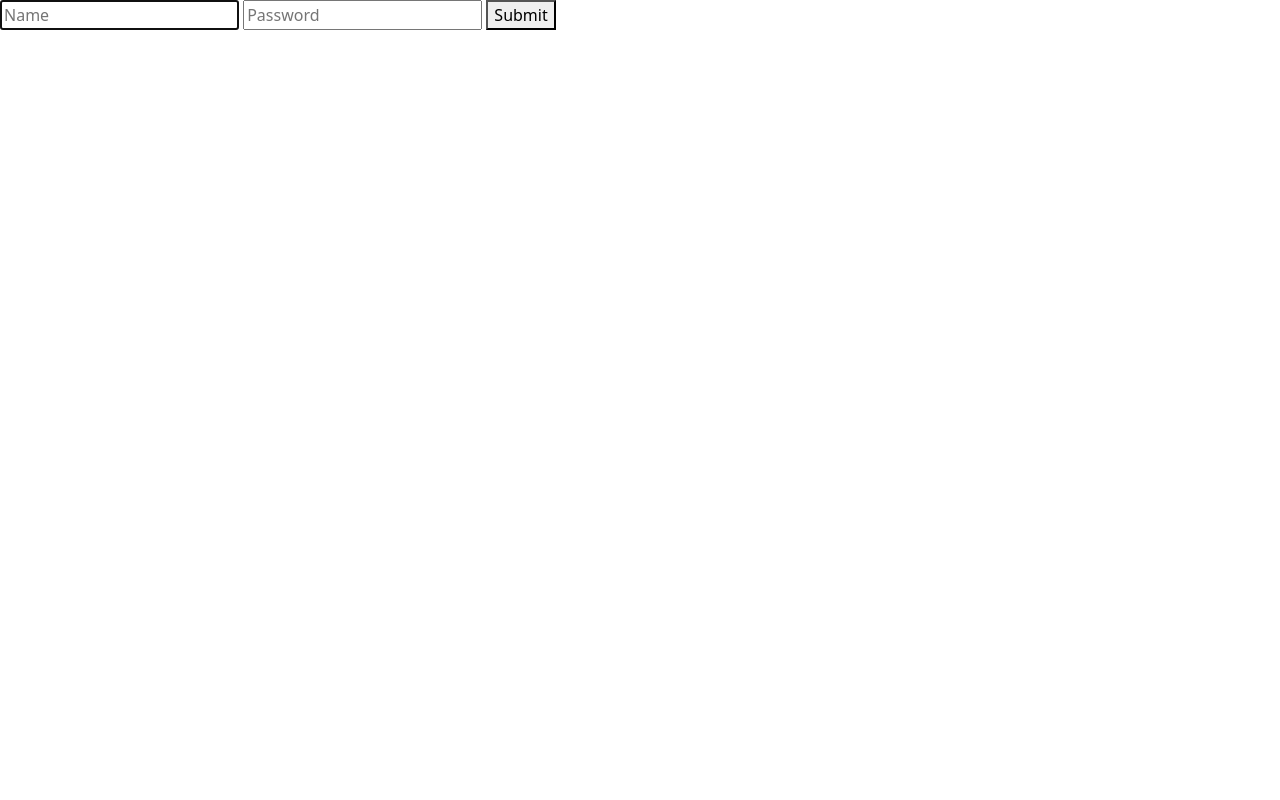
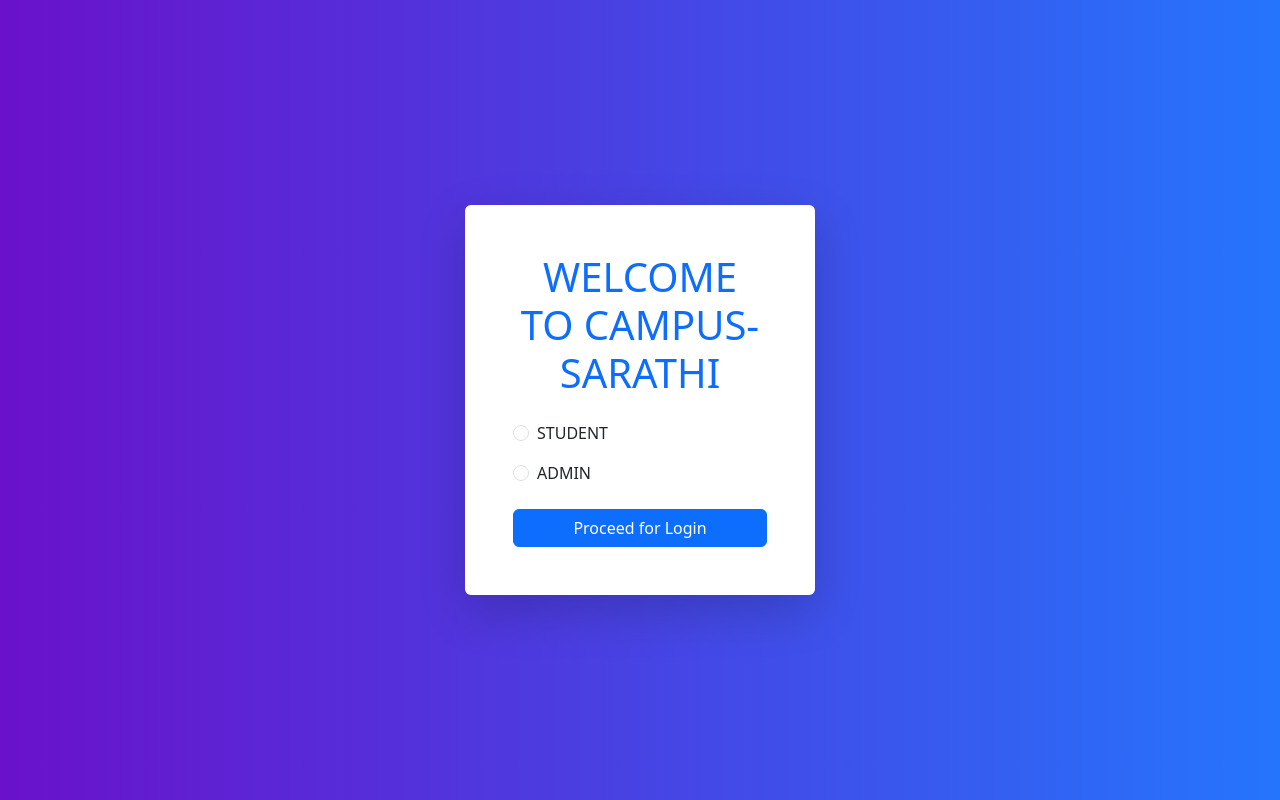
Before and after one commit to Sahil-dev-2005/Campus-Sarathi, a Flask app: page / in a window 1280 px wide. Run offline with Flask 3, Linux system fonts and the light colour scheme.

Commit message:
Updated index.html with creative design and login form

```diff
--- a/templates/index.html
+++ b/templates/index.html
@@ -1,8 +1,26 @@
 {% extends "layout.html" %}
+
 {% block body %}
-    <form action="/login" method="get">
-        <input autocomplete="off" autofocus name="name" placeholder="Name" type="text">
-        <input type="password" name="pswd" placeholder="Password">
-        <button type="submit">Submit</button>
-    </form>
+<div class="container-fluid vh-100" style="background: linear-gradient(to right, #6a11cb, #2575fc);">
+    <div class="d-flex justify-content-center align-items-center h-100">
+        <div class="p-5 rounded shadow-lg" style="background-color: white; width: 350px;">
+            <h1 class="text-center mb-4 text-primary">WELCOME TO CAMPUS-SARATHI</h1>
+            <form action="/redirect" method="post">
+                <div class="form-check mb-3">
+                    <input class="form-check-input" type="radio" name="role" id="student" value="student" required>
+                    <label class="form-check-label" for="student">
+                        STUDENT
+                    </label>
+                </div>
+                <div class="form-check mb-4">
+                    <input class="form-check-input" type="radio" name="role" id="admin" value="admin" required>
+                    <label class="form-check-label" for="admin">
+                        ADMIN
+                    </label>
+                </div>
+                <button type="submit" class="btn btn-primary w-100">Proceed for Login</button>
+            </form>
+        </div>
+    </div>
+</div>
 {% endblock %}
```
